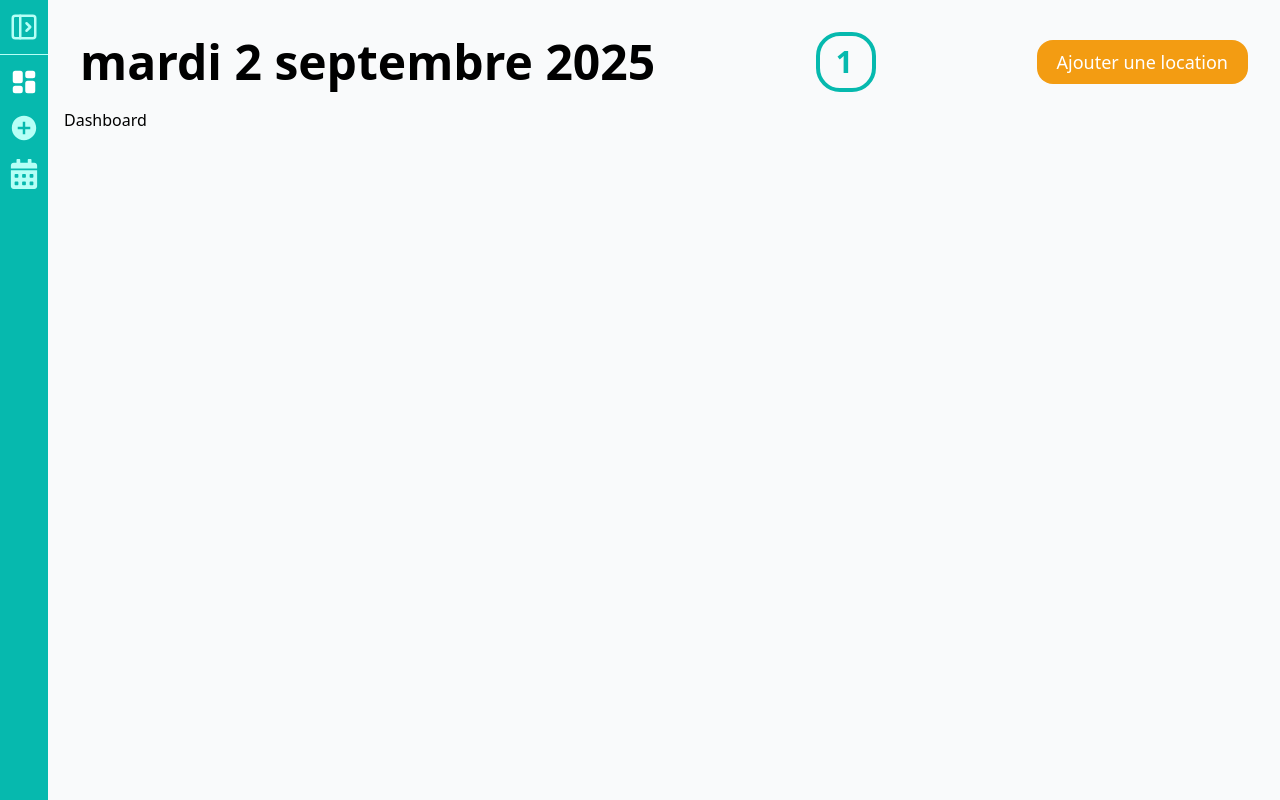
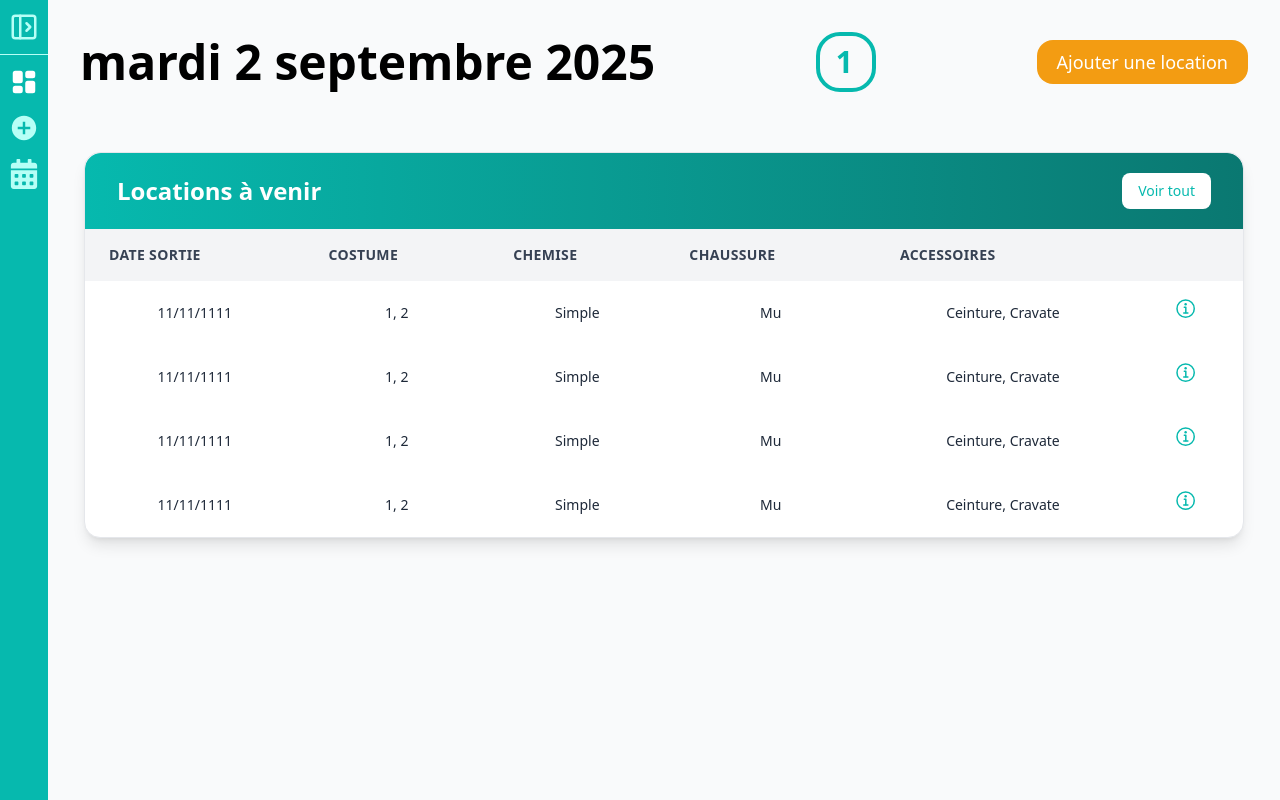
Before and after one commit to salimxfardeheb/location-costumes, a Next.js app: page /1/dashboard in a window 1280 px wide. Built offline with nearby package versions, Linux system fonts and the light colour scheme.

Commit message:
featuring dashboard front and styling

```diff
--- a/app/[nom_boutique]/dashboard/page.tsx
+++ b/app/[nom_boutique]/dashboard/page.tsx
@@ -1,9 +1,60 @@
 "use client";
 
+import Link from "next/link";
+import { IoInformationCircleOutline } from "react-icons/io5";
+
 export default function Dashboard() {
+  const rows = ["Date Sortie", "Costume", "Chemise", "Chaussure", "Accessoires"];
+
   return (
-    <>
-      Dashboard
-    </>
+    <div className="w-full">
+      <div className="mt-11 mx-5 bg-white rounded-2xl shadow-lg border border-gray-200 overflow-hidden">
+        {/* Header */}
+        <div className="w-full flex justify-between items-center px-8 py-5 bg-gradient-to-r from-[#06B9AE] to-[#0A7871] text-white rounded-t-2xl">
+          <p className="text-2xl font-semibold">Locations à venir</p>
+          <Link
+            href={""}
+            className="text-sm font-medium bg-white text-[#06B9AE] px-4 py-2 rounded-lg hover:bg-[#06B9AE] hover:text-white transition"
+          >
+            Voir tout
+          </Link>
+        </div>
+
+        {/* Table */}
+        <div className="overflow-x-auto">
+          <table className="w-full text-sm">
+            <thead>
+              <tr className="bg-gray-100 text-gray-700 text-left">
+                {rows.map((col, i) => (
+                  <th key={i} className="px-6 py-4 font-semibold uppercase tracking-wide">
+                    {col}
+                  </th>
+                ))}
+                <th className="px-6 py-4"></th>
+              </tr>
+            </thead>
+            <tbody>
+              {[1, 2, 3, 4].map((_, i) => (
+                <tr
+                  key={i}
+                  className="text-center h-16 font-medium text-gray-800 hover:bg-[#E6FFFA] transition"
+                >
+                  <td className="px-6 py-4">11/11/1111</td>
+                  <td className="px-6 py-4">1, 2</td>
+                  <td className="px-6 py-4">Simple</td>
+                  <td className="px-6 py-4">Mu</td>
+                  <td className="px-6 py-4">Ceinture, Cravate</td>
+                  <td className="px-6 py-4 flex justify-center">
+                    <Link href={""}>
+                      <IoInformationCircleOutline className="text-2xl text-[#06B9AE] hover:text-[#0A7871] transition" />
+                    </Link>
+                  </td>
+                </tr>
+              ))}
+            </tbody>
+          </table>
+        </div>
+      </div>
+    </div>
   );
 }
```
